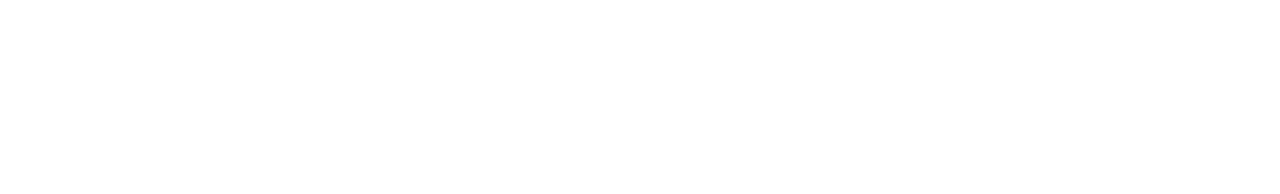
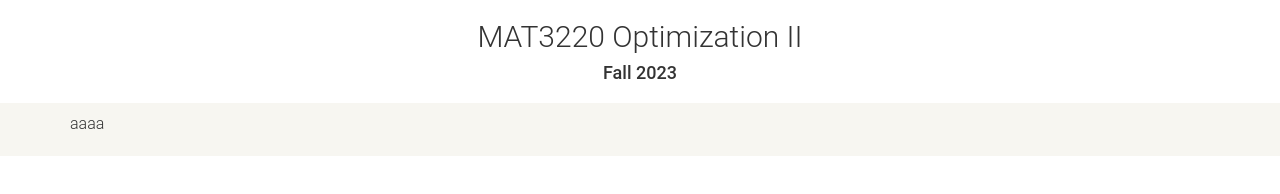
Before and after one commit to ryou98/MAT3220-Optimization2, a plain HTML site: page index.html in a window 1280 px wide. Drawn offline with Linux system fonts and the light colour scheme; a web font is replaced by a local one.

Commit message:
Update index.html

```diff
--- a/index.html
+++ b/index.html
@@ -20,7 +20,20 @@
 </head>
 
 <body>
+	<div id="header">
+		<h1>MAT3220 Optimization II</h1>
+		<div class="text-center">
+			<h4>Fall 2023</h4>
+		</div>
+	</div>
 
+	<div class="sechighlight">
+		<div class="container sec">
+			<div id="coursedesc">
+				aaaa
+			</div>
+		</div>
+	</div>
 <body>
 
 <html>
```
